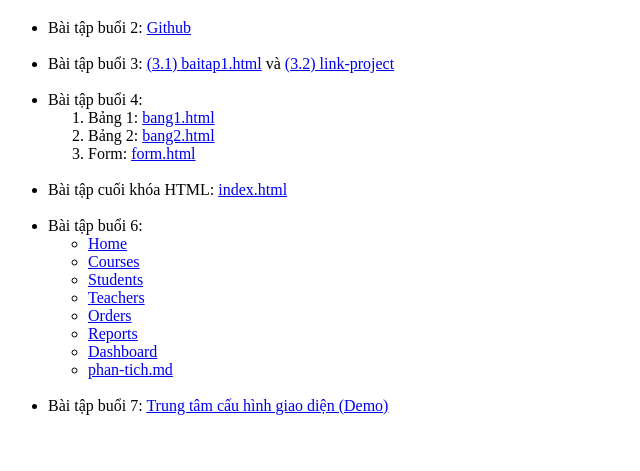
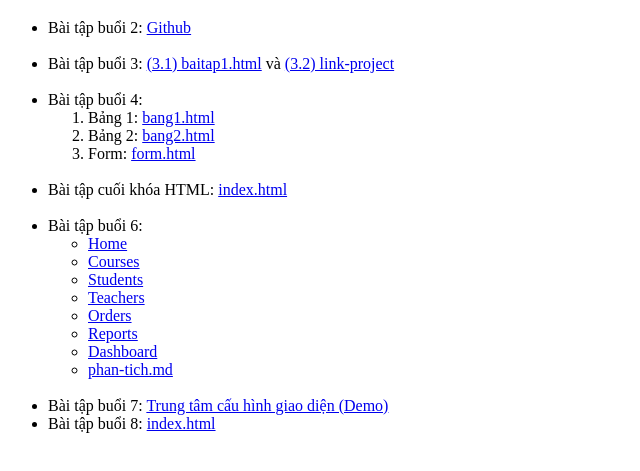
Before and after one commit to vinhnvp/F8_K19-HomeWork, a plain HTML site: page index.html in a window 1280 px wide. Shown: the part 61-532 px from the top of the page, without its empty margins (0-640 px from the left). Drawn offline with Linux system fonts and the light colour scheme.

Commit message:
Update homework menu

```diff
--- a/index.html
+++ b/index.html
@@ -35,6 +35,7 @@
         </li>
         <br>
         <li>Bài tập buổi 7: <a href="https://vinhnvp.github.io/F8_K19-HomeWork/BaiTapBuoi7/bai1.html">Trung tâm cấu hình giao diện (Demo)</a></li>
+        <li>Bài tập buổi 8: <a href="https://vinhnvp.github.io/F8_K19-HomeWork/BaiTapBuoi8/index.html">index.html</a></li>
     </ul>
 </body>
 </html>
```
